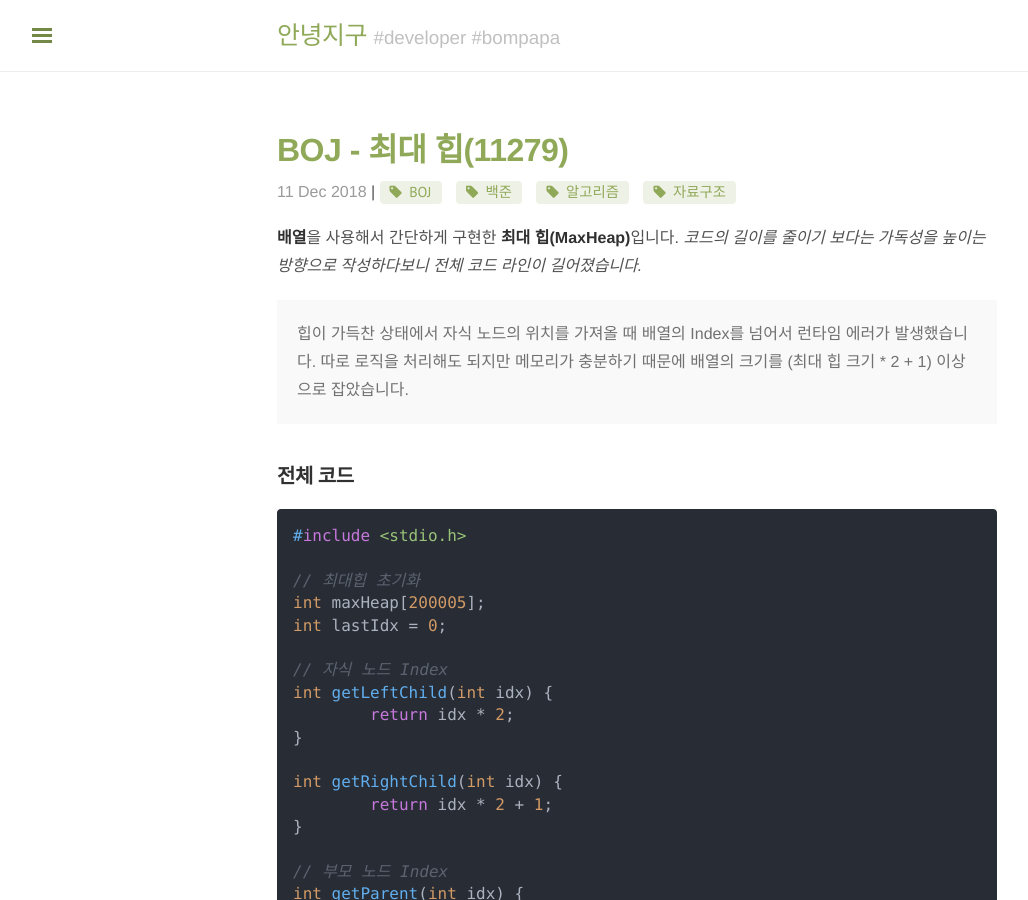
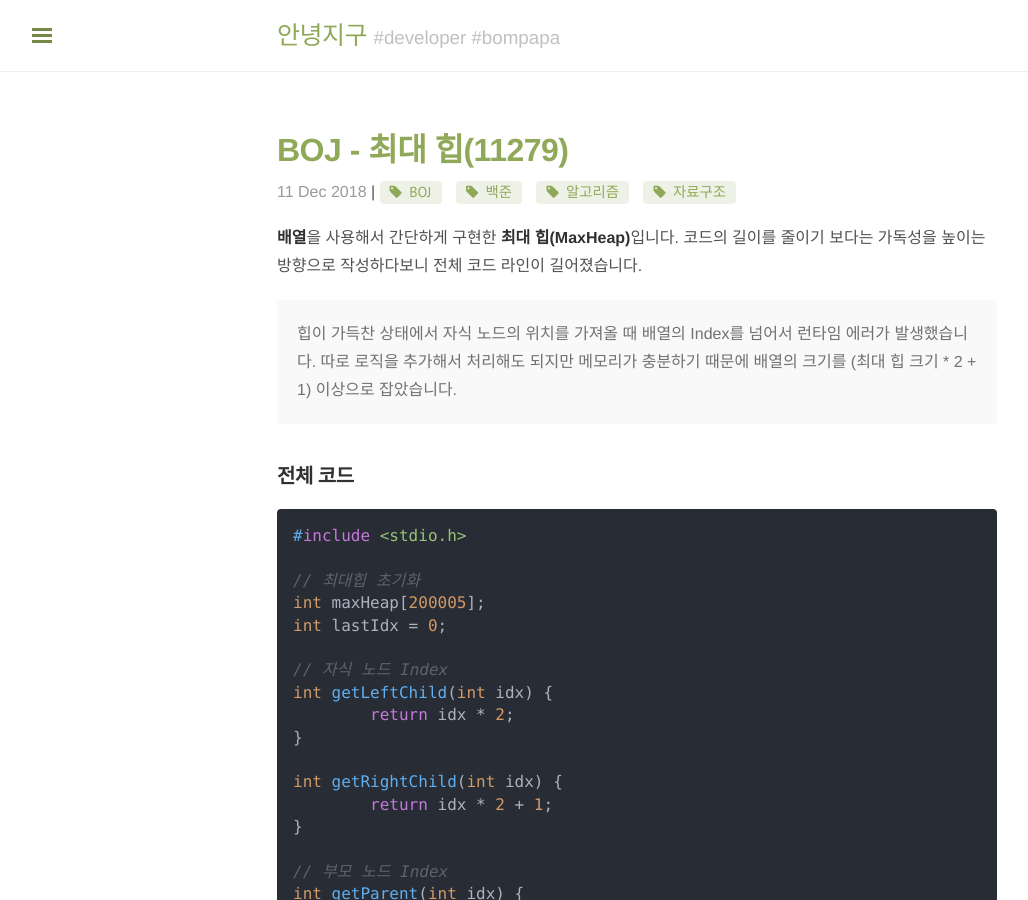
Before and after one commit to hijigoo/hijigoo.github.io, a Jekyll site: the page built from _posts/Algorithm/2018-12-11-boj-max-heap-11279.md, in a window 1280 px wide and 900 px high. Shown: the whole window, without its empty margins (3-1031 px from the left). Built offline with Jekyll 4.4.1, drawn with Linux system fonts in a browser that asks for light colours; nearby versions of some CDN libraries; some web fonts are replaced; comment, search, counter and statistics services are not loaded.

Commit message:
Algorithm 11279

```diff
--- a/_posts/Algorithm/2018-12-11-boj-max-heap-11279.md
+++ b/_posts/Algorithm/2018-12-11-boj-max-heap-11279.md
@@ -5,10 +5,10 @@ category: Algorithm
 tag: [BOJ, 백준, 알고리즘, 자료구조]
 ---
 
-**배열**을 사용해서 간단하게 구현한 **최대 힙(MaxHeap)**입니다. *코드의 길이를 줄이기 보다는 가독성을 높이는 방향으로 작성하다보니 전체 코드 라인이 길어졌습니다.*
+**배열**을 사용해서 간단하게 구현한 **최대 힙(MaxHeap)**입니다. 코드의 길이를 줄이기 보다는 가독성을 높이는 방향으로 작성하다보니 전체 코드 라인이 길어졌습니다.
 
 <div class="message">
-힙이 가득찬 상태에서 자식 노드의 위치를 가져올 때 배열의 Index를 넘어서 런타임 에러가 발생했습니다. 따로 로직을 처리해도 되지만 메모리가 충분하기 때문에 배열의 크기를 (최대 힙 크기 * 2 + 1) 이상으로 잡았습니다.
+힙이 가득찬 상태에서 자식 노드의 위치를 가져올 때 배열의 Index를 넘어서 런타임 에러가 발생했습니다. 따로 로직을 추가해서 처리해도 되지만 메모리가 충분하기 때문에 배열의 크기를 (최대 힙 크기 * 2 + 1) 이상으로 잡았습니다.
 </div>
 
 
```
